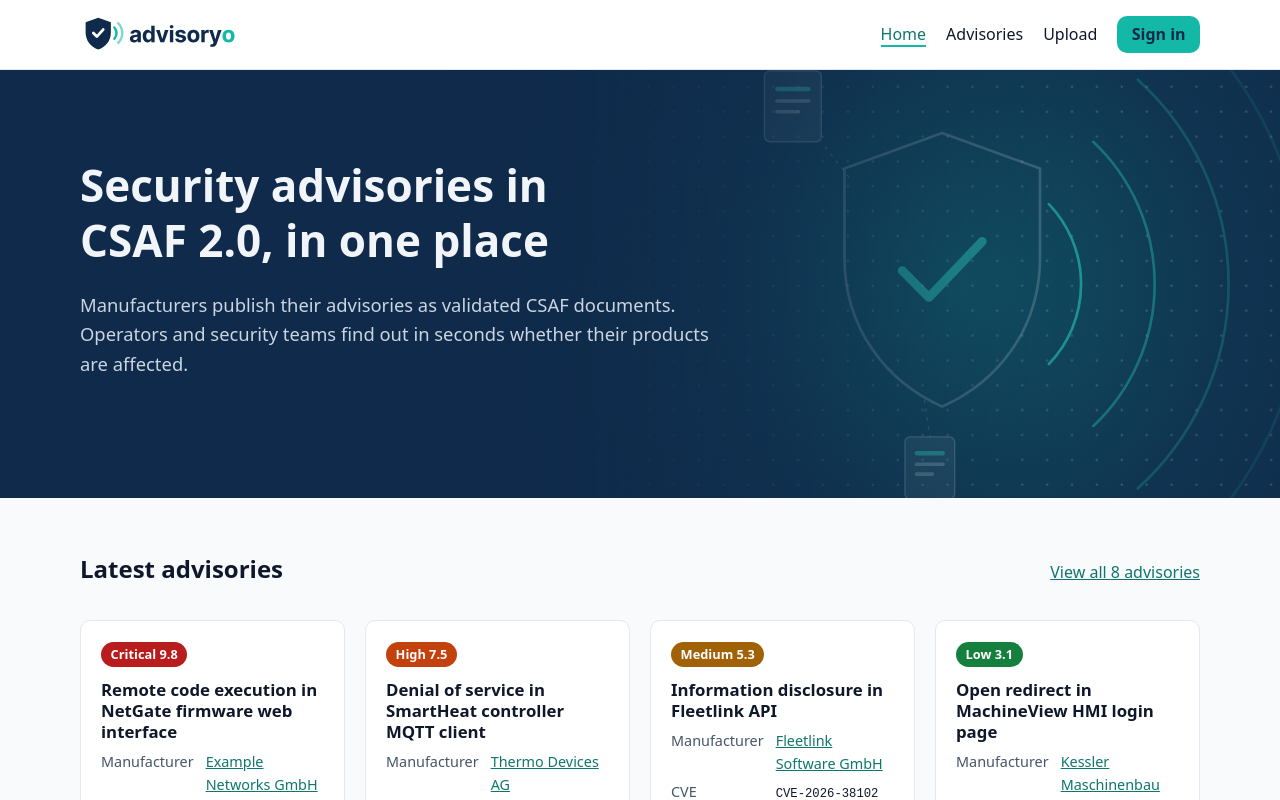
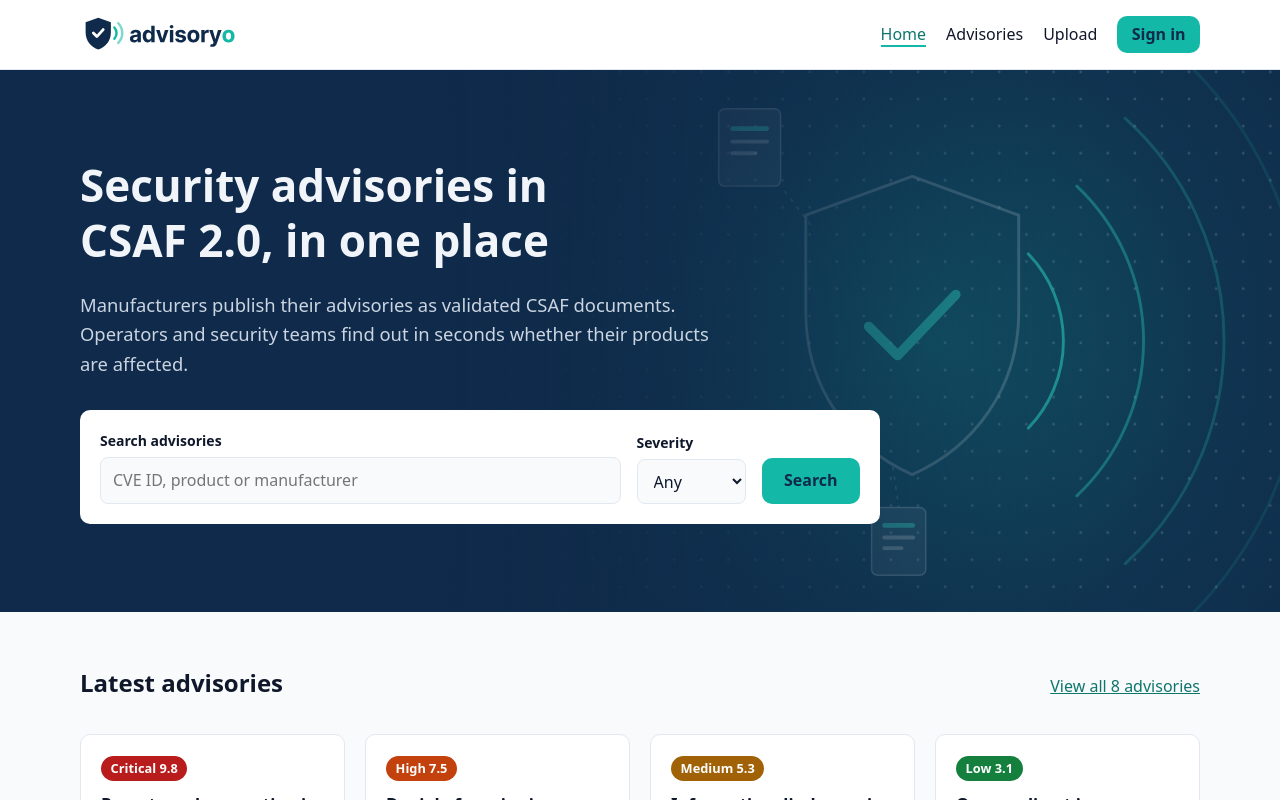
Before and after one commit to bryanwiest/advisoryo, a React (Vite) app in the folder client/: page / in a window 1280 px wide. Shown: the top 800 px of the page. Built offline with nearby package versions, Linux system fonts and the light colour scheme.

Commit message:
feat: search from the home page

```diff
--- /dev/null
+++ b/client/src/components/SearchForm.tsx
@@ -0,0 +1,45 @@
+import { useState, type FormEvent } from 'react'
+import { useNavigate } from 'react-router'
+import { SEVERITIES, SEVERITY_LABELS } from '../lib/severity'
+
+/** Search on the home page: leads to the advisory list with the search as URL parameters. */
+export function SearchForm() {
+  const navigate = useNavigate()
+  const [query, setQuery] = useState('')
+  const [severity, setSeverity] = useState('')
+
+  function handleSubmit(event: FormEvent<HTMLFormElement>) {
+    event.preventDefault()
+    const params = new URLSearchParams()
+    if (query.trim()) params.set('q', query.trim())
+    if (severity) params.set('severity', severity)
+    navigate(`/advisories?${params}`)
+  }
+
+  return (
+    <form className="search-form" role="search" onSubmit={handleSubmit}>
+      <div className="field field-grow">
+        <label htmlFor="q">Search advisories</label>
+        <input
+          type="search"
+          id="q"
+          name="q"
+          placeholder="CVE ID, product or manufacturer"
+          autoComplete="off"
+          value={query}
+          onChange={(event) => setQuery(event.target.value)}
+        />
+      </div>
+      <div className="field">
+        <label htmlFor="severity">Severity</label>
+        <select id="severity" name="severity" value={severity} onChange={(event) => setSeverity(event.target.value)}>
+          <option value="">Any</option>
+          {SEVERITIES.map((value) => (
+            <option key={value} value={value}>{SEVERITY_LABELS[value]}</option>
+          ))}
+        </select>
+      </div>
+      <button className="button" type="submit">Search</button>
+    </form>
+  )
+}
--- a/client/src/pages/HomePage.tsx
+++ b/client/src/pages/HomePage.tsx
@@ -1,5 +1,6 @@
 import { Link } from 'react-router'
 import { AdvisoryCard } from '../components/AdvisoryCard'
+import { SearchForm } from '../components/SearchForm'
 import { findOrganization } from '../data/organizations'
 import { newestFirst } from '../lib/filter'
 import { useDocumentTitle } from '../hooks/useDocumentTitle'
@@ -22,6 +23,7 @@ export function HomePage({ advisories }: HomePageProps) {
             Manufacturers publish their advisories as validated CSAF documents.
             Operators and security teams find out in seconds whether their products are affected.
           </p>
+          <SearchForm />
         </div>
       </section>
 
```
